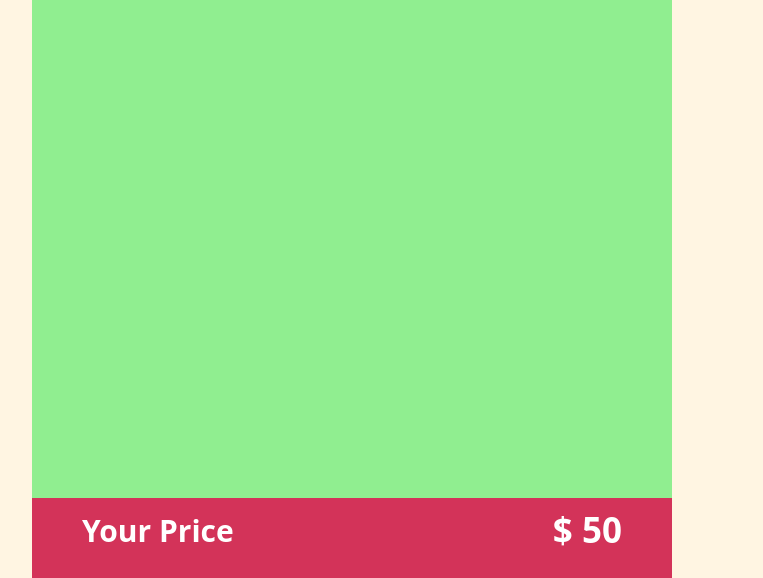
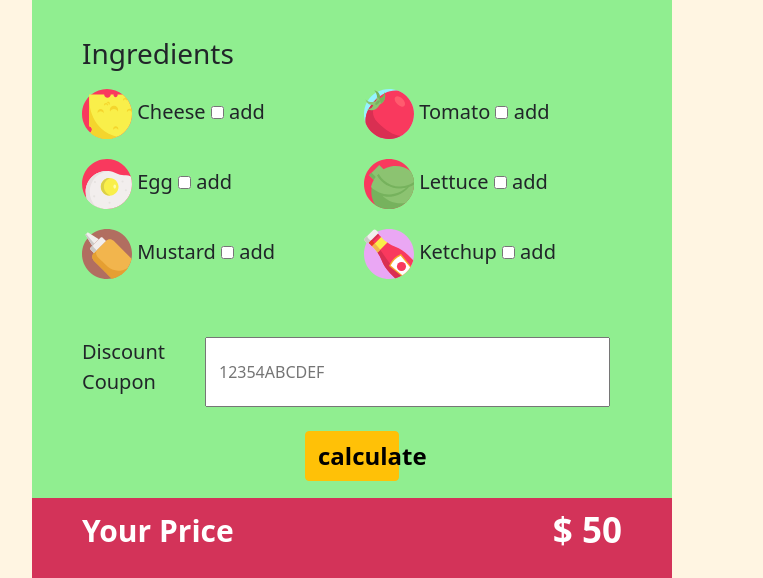
Before and after one commit to AntonioRusso1997/js-burger, a plain HTML site: page index.html in a window 1280 px wide. Shown: the part 222-800 px from the top of the page, without its empty margins (288-1051 px from the left). Drawn offline with nearby package versions, Linux system fonts and the light colour scheme.

Commit message:
Struttura in html

```diff
--- a/css/style.css
+++ b/css/style.css
@@ -44,6 +44,20 @@ main {
     top: 15%;
     width: 100%;
     height: 75%;
+    padding: 50px;
+}
+
+#create-burger {
+    font-size: 30px;
+    margin-bottom: 40px;
+}
+label {
+    margin: 10px 0;
+    font-size: 20px;
+}
+
+label img {
+    height: 50px;
 }
 /* / Main Content */
 
@@ -83,7 +97,3 @@ main {
 .debug .bottom-container {
     background-color: royalblue;
 }
-
-.row {
-    background-color: blue;
-}
--- a/index.html
+++ b/index.html
@@ -17,8 +17,83 @@
 
         </div>
         <div id="main-content">
+            <input id="create-burger" type="text" placeholder="Name Your Burger">
+            <h3>Ingredients</h3>
+            <div class="row">
+                <div class="col d-flex flex-column">
+                    <label for="Cheese">
+                        <img src="img/cheese.svg" alt="" class="imagini">
+                        <span>
+                            Cheese
+                        </span>
+                        <input type="checkbox" name="Cheese" id="Cheese" class="aggiunte">
+                        <span>
+                            add
+                        </span>
+                    </label>
+                    <label for="Egg">
+                        <img src="img/fried-egg.svg" alt="" class="imagini">
+                        <span>
+                            Egg
+                        </span>
+                        <input type="checkbox" name="Egg" id="Egg" class="aggiunte">
+                         <span>
+                            add
+                        </span>
+                    </label>
+                    <label for="Mustard">
+                        <img src="img/mustard.svg" alt="" class="imagini">
+                        <span>
+                            Mustard
+                        </span>
+                        <input type="checkbox" name="Mustard" id="Mustard" class="aggiunte">
+                         <span>
+                            add
+                        </span>
+                    </label>
+                </div>
+                <div class="col d-flex flex-column">
+                    <label for="Tomato">
+                        <img src="img/tomato.svg" alt="" class="imagini">
+                        <span>
+                            Tomato
+                        </span>
+                        <input type="checkbox" name="Tomato" id="Tomato" class="aggiunte">
+                         <span>
+                            add
+                        </span>
+                    </label>
+                    <label for="Lettuce">
+                        <img src="img/lettuce.svg" alt="" class="imagini">
+                        <span>
+                            Lettuce
+                        </span>
+                        <input type="checkbox" name="Lettuce" id="Lettuce" class="aggiunte">
+                         <span>
+                            add
+                        </span>
+                    </label>
+                    <label for="ketchup">
+                        <img src="img/ketchup.svg" alt="" class="imagini">
+                        <span>
+                            Ketchup
+                        </span>
+                        <input type="checkbox" name="ketchup" id="ketchup" class="aggiunte">
+                         <span>
+                            add
+                        </span>
+                    </label>
+                </div>
+            </div>
+            <div class="row w-100 d-flex flex-row mt-5">
+                <label class="col-3" for="Discount">Discount Coupon </label>
+                <input class="col-9" type="text" placeholder="12354ABCDEF">
+            </div>
+            <div class="row d-flex justify-content-center align-items-center mt-4">
+                <button type="button" class="col-2 btn btn-warning fw-bold fs-4">calculate</button>
+            </div>
+        </div>
 
-        </div>
         <div id="main-bottom">
             <p class="your-price text-white fw-bold">Your Price</p>
             <p class="price text-white fw-bold">$ 50</p>
```
